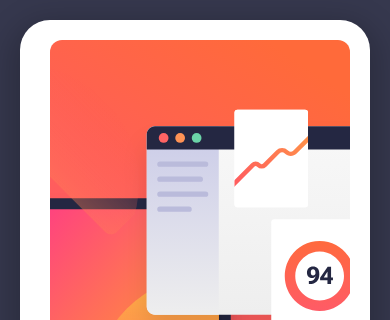
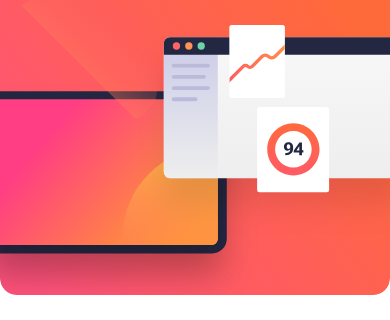
Before and after one commit to remscodes/frontend-mentor, a website built with Vite: page newbie/newsletter-sign-up-form-with-success-message/index.html in a window 390 px wide. Shown: the top 320 px of the page. Built offline with nearby package versions, Linux system fonts and the light colour scheme.

Commit message:
[newsletter-sign-up] Finish mobile design

```diff
--- a/newbie/newsletter-sign-up-form-with-success-message/index.css
+++ b/newbie/newsletter-sign-up-form-with-success-message/index.css
@@ -66,7 +66,6 @@ main {
   flex-direction: column;
   justify-content: center;
   align-items: flex-end;
-  flex: 1;
 }
 
 .content {
@@ -231,12 +230,45 @@ main {
   }
 }
 
+#mobile-img {
+  display: none;
+  width: 100%;
+}
+
 @media screen and (width < 600px) {
-  .attribution {
-    display: none;
+  body {
+    background-color: white;
+  }
+
+  .wrapper {
+    justify-content: stretch;
+    align-items: stretch;
   }
 
   .card {
     flex-direction: column-reverse;
+    margin: 0;
+    padding: 0;
+    box-shadow: unset;
+  }
+
+  .card-success {
+    margin: 0;
+    flex: 1;
+    justify-content: center;
+    align-self: center;
+    box-shadow: unset;
+  }
+
+  #desktop-img {
+    display: none;
+  }
+
+  #mobile-img {
+    display: block;
+  }
+
+  .attribution {
+    display: none;
   }
 }
--- a/newbie/newsletter-sign-up-form-with-success-message/index.html
+++ b/newbie/newsletter-sign-up-form-with-success-message/index.html
@@ -3,7 +3,7 @@
 <head>
   <title>Frontend Mentor | Newsletter sign-up form with success message</title>
   <meta charset="UTF-8">
-  <meta name="viewport" content="width=device-width, initial-scale=1.0">
+  <meta name="viewport" content="width=device-width, initial-scale=1.0, maximum-scale=1.0, user-scalable=0">
   <link rel="icon" type="image/png" sizes="32x32" href="./assets/images/favicon-32x32.png">
 
   <link rel="preconnect" href="https://fonts.googleapis.com">
@@ -18,9 +18,7 @@
 
   <div class="wrapper">
 
-    <div id="sign-up">
-
-      <div class="card">
+    <div id="sign-up" class="card">
 
       <div class="card__left">
 
@@ -54,14 +52,16 @@
       </div>
 
       <div class="card__right">
-          <img src="./assets/images/illustration-sign-up-desktop.svg" width="300" alt="illustration" draggable="false">
-        </div>
+
+        <img id="desktop-img" src="./assets/images/illustration-sign-up-desktop.svg" width="300" alt="illustration"
+             draggable="false">
+
+        <img id="mobile-img" src="./assets/images/illustration-sign-up-mobile.svg" width="300" alt="illustration"
+             draggable="false">
       </div>
     </div>
 
-    <div id="success-message">
-
-      <div class="card-success">
+    <div id="success-message" class="card-success">
 
       <div>
         <img src="./assets/images/icon-success.svg" alt="icon-success" draggable="false">
@@ -80,7 +80,6 @@
       </button>
     </div>
   </div>
-  </div>
 </main>
 
 <footer>
--- a/newbie/newsletter-sign-up-form-with-success-message/index.js
+++ b/newbie/newsletter-sign-up-form-with-success-message/index.js
@@ -72,7 +72,7 @@ function getById(id) {
 
 /** @param {HTMLElement} element */
 function display(element) {
-  element.style.display = 'block';
+  element.style.display = 'flex';
 }
 
 /** @param {HTMLElement} element */
```
Also changed, not shown: newbie/newsletter-sign-up-form-with-success-message/README.md. Lines whose indentation alone changed are shown as unchanged.
